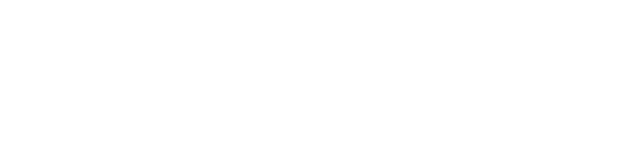
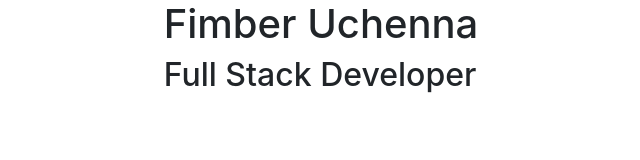
Before and after one commit to uchenna631/resume, a plain HTML site: page index.html in a window 1280 px wide. Shown: the whole page, without its empty margins (273-913 px from the left). Drawn offline with nearby package versions, Linux system fonts and the light colour scheme.

Commit message:
Add name and title

```diff
--- a/index.html
+++ b/index.html
@@ -9,11 +9,26 @@
     <link rel="stylesheet" href="https://maxcdn.bootstrapcdn.com/bootstrap/4.2.1/css/bootstrap.min.css"/>
 
     <!-- Google fonts -->
-    <link href="https://fonts.googleapis.com/css2?family=Roboto:wght@100;300;400;500;700&display=swap" rel="stylesheet">
+    <link rel="stylesheet" href="assets/css/style.css">
     <title>Fimber</title>
 </head>
 <body>
     <header>
+        <div class="row">
+            <a href="index.html" class="col-md-4 logo" >
+
+            </a>
+
+            <div class="col-md-8">
+                <div class="row bg-color-name-title">
+                    <div class="col header">
+                        <h1 class="name">Fimber Uchenna</h1>
+                        <h2 class="title">Full Stack Developer</h2>
+                    </div>
+                </div>
+
+            </div>
+        </div>
 
     </header>
     <section>
```
